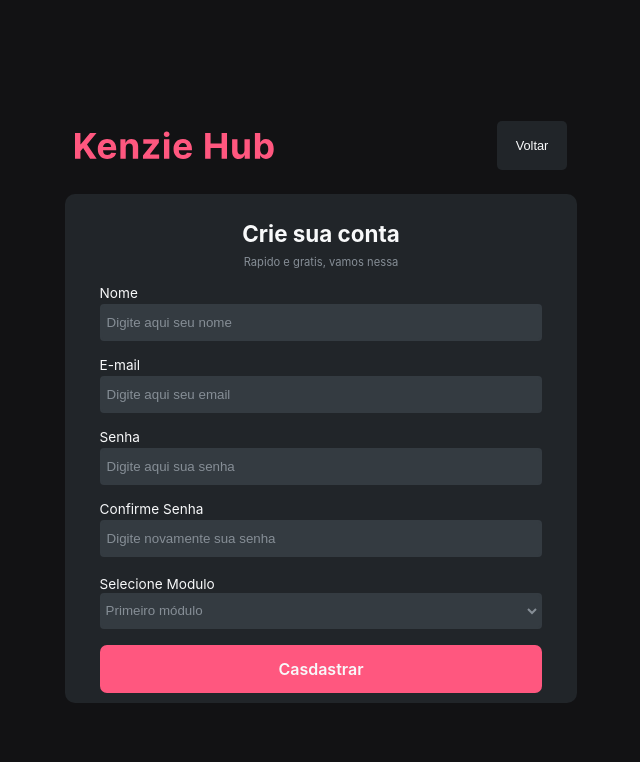
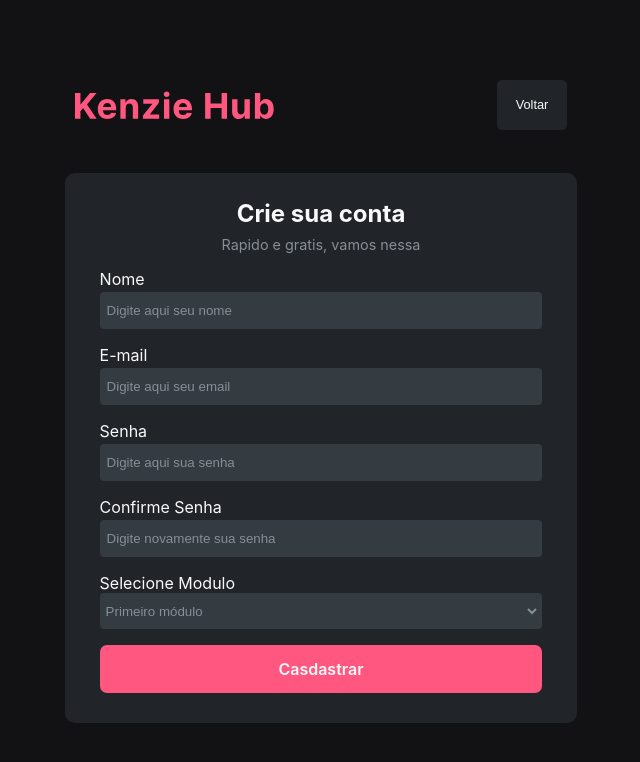
Before and after one commit to Emillyalmeida/kenziehub-redux, a React (Create React App) app: page /register in a window 1280 px wide. Shown: the top 762 px of the page, without its empty margins (319-959 px from the left). Built offline with nearby package versions, Linux system fonts and the light colour scheme.

Commit message:
feat(Register): ajust heigth and fontSize

```diff
--- a/src/components/Container/style.js
+++ b/src/components/Container/style.js
@@ -7,4 +7,5 @@ export const ContainerMain = styled.div`
   justify-content: center;
   height: 100vh;
   width: 100vw;
+  overflow-y: unset;
 `;
--- a/src/components/Input/style.js
+++ b/src/components/Input/style.js
@@ -30,7 +30,8 @@ export const InputDiv = styled.div`
       span {
         color: var(--red-pink);
         font-weight: 400;
-        font-size: 0.7rem;
+        font-size: 0.8rem;
+        padding: 5px;
       }
     `}
 `;
--- a/src/pages/Register/style.js
+++ b/src/pages/Register/style.js
@@ -25,21 +25,28 @@ export const Content = styled.div`
   align-items: center;
   min-width: 300px;
   width: 40%;
+  max-width: 800px;
   height: auto;
   background-color: var(--gray-dark);
   border-radius: 10px;
   padding: 10px;
+  padding-bottom: 30px;
+  overflow-y: scroll;
+  margin: 20px 0;
+  ::-webkit-scrollbar {
+    display: none;
+  }
   h2 {
     margin-top: 1rem;
-    font-size: 1.4rem;
+    font-size: 1.5rem;
     margin-bottom: 0.5rem;
   }
   p {
-    font-size: 0.7rem;
+    font-size: 0.9rem;
   }
 `;
 
 export const Form = styled.form`
   width: 90%;
-  height: 80%;
+  height: auto;
 `;
--- a/src/styles/global.js
+++ b/src/styles/global.js
@@ -40,7 +40,7 @@ button{
 }
 label {
     color: var(--gray-white);
-    font-size: 0.85rem;
+    font-size: 1rem;
     margin-bottom: 3px;
   }
 
```
